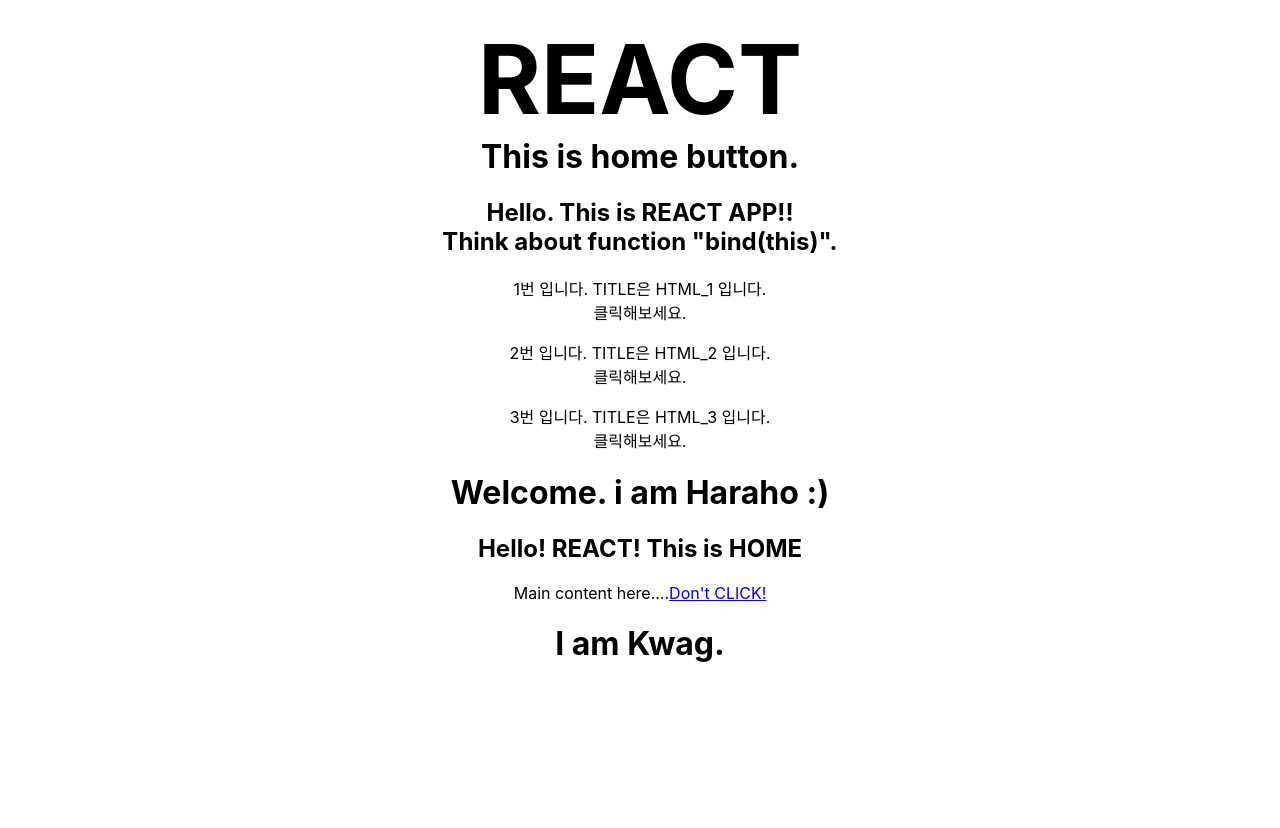
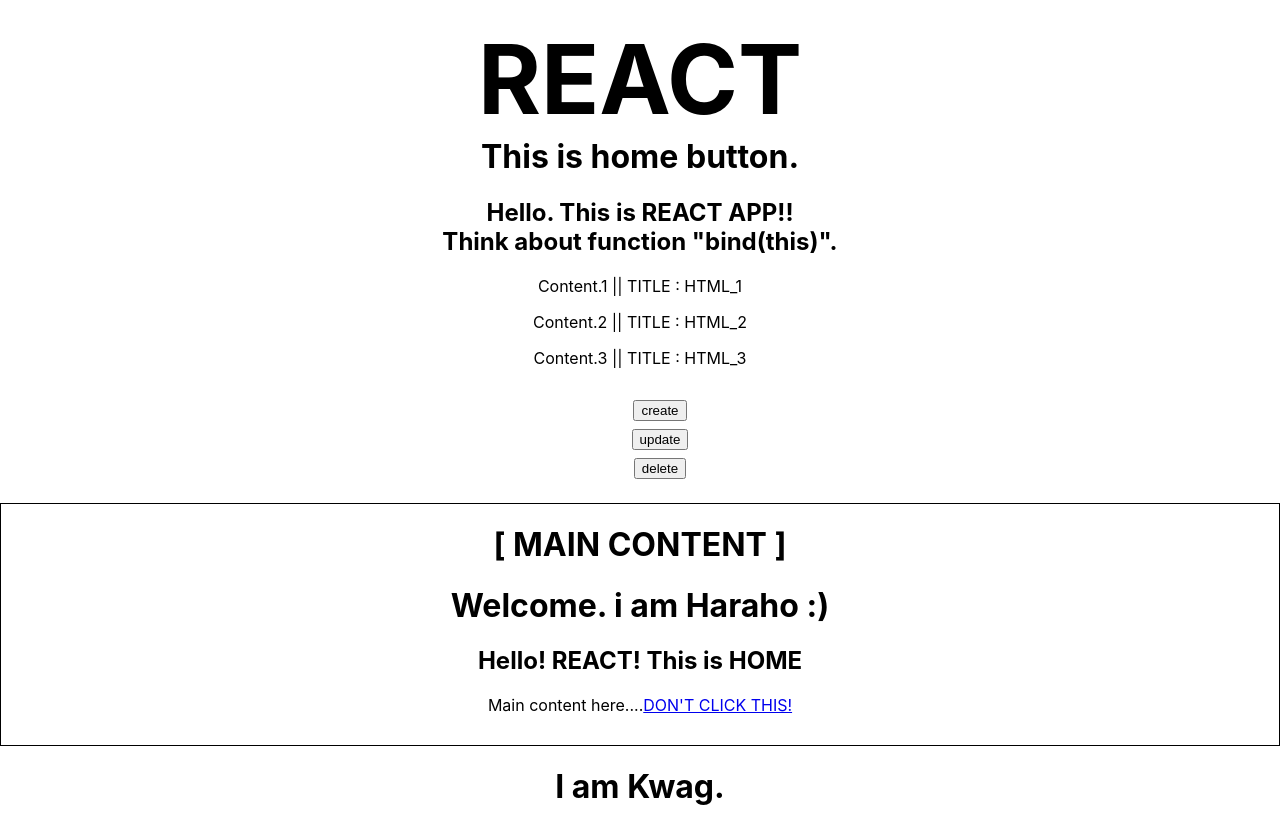
Before and after one commit to KwagDaeho/MY_REACT_APP, a React (Create React App) app: page / in a window 1280 px wide. Before the commit the page ends 800 px from the top, so only its background shows below. Built offline with nearby package versions, Linux system fonts and the light colour scheme.

Commit message:
add:Controls, List

```diff
--- a/src/App.css
+++ b/src/App.css
@@ -5,37 +5,11 @@ h1 > span {
   font-size: 3em;
 }
 
-.App-logo {
-  height: 40vmin;
-  pointer-events: none;
+ol,
+ul {
+  list-style: none;
 }
-
-@media (prefers-reduced-motion: no-preference) {
-  .App-logo {
-    animation: App-logo-spin infinite 20s linear;
-  }
+.main_content {
+  border: 1px solid #000;
+  padding-bottom: 30px;
 }
-
-.App-header {
-  background-color: #282c34;
-  min-height: 100vh;
-  display: flex;
-  flex-direction: column;
-  align-items: center;
-  justify-content: center;
-  font-size: calc(10px + 2vmin);
-  color: white;
-}
-
-.App-link {
-  color: #61dafb;
-}
-
-@keyframes App-logo-spin {
-  from {
-    transform: rotate(0deg);
-  }
-  to {
-    transform: rotate(360deg);
-  }
-}
--- a/src/App.js
+++ b/src/App.js
@@ -2,8 +2,9 @@ import React, { Component } from "react";
 import "./App.css";
 import Content from "./components/Content.js";
 import Subject from "./components/Subject.js";
-import ETC from "./components/ETC";
+import List from "./components/List";
 import Kwag from "./daeho.js";
+import Controls from "./components/Controls";
 
 class App extends Component {
   constructor(props) {
@@ -87,12 +88,13 @@ class App extends Component {
           <h2>{this.state.subject.sub}</h2>
         </header>
          */}
-        <ETC
+        <List
           changeContent={function (id) {
             this.setState({ mode: "read", selected_id: Number(id) });
           }.bind(this)} /* .bind()함수에 대해 더 잘 알아보자... */
           data={this.state.contents}
         />
+        <Controls />
         <Content title={_title} desc={_desc} />
         <Kwag />
       </div>
--- a/src/components/Content.js
+++ b/src/components/Content.js
@@ -3,11 +3,12 @@ import React, { Component } from "react";
 class Content extends Component {
   render() {
     return (
-      <div>
+      <div className="main_content">
+        <h1>[ MAIN CONTENT ]</h1>
         <h1>{this.props.title}</h1>
         <h2>{this.props.desc}</h2>
         Main content here....
-        <a href="1.html">Don't CLICK!</a>
+        <a href="1.html">DON'T CLICK THIS!</a>
       </div>
     );
   }
--- /dev/null
+++ b/src/components/Controls.js
@@ -0,0 +1,23 @@
+import React, { Component } from "react";
+
+class Controls extends Component {
+  render() {
+    return (
+      <h2>
+        <ol>
+          <li>
+            <button className="btn_create">create</button>
+          </li>
+          <li>
+            <button className="btn_update">update</button>
+          </li>
+          <li>
+            <button className="btn_delete">delete</button>
+          </li>
+        </ol>
+      </h2>
+    );
+  }
+}
+
+export default Controls;
--- a/src/components/ETC.js
+++ b/src/components/List.js
@@ -1,6 +1,6 @@
 import React, { Component } from "react";
 
-class ETC extends Component {
+class List extends Component {
   render() {
     var lists = [];
     var data = this.props.data;
@@ -16,9 +16,7 @@ class ETC extends Component {
             this.props.changeContent(e.target.dataset.id);
           }.bind(this)}
         >
-          {data[i].id}번 입니다. TITLE은 {data[i].title} 입니다.
-          <br />
-          클릭해보세요.
+          Content.{data[i].id} || TITLE : {data[i].title}
         </p>
       );
       i = i + 1;
@@ -28,4 +26,4 @@ class ETC extends Component {
   }
 }
 
-export default ETC;
+export default List;
```
